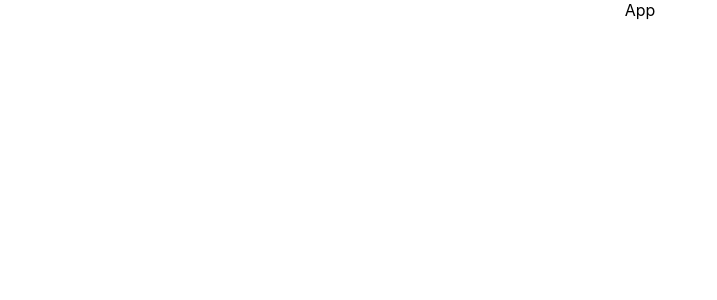
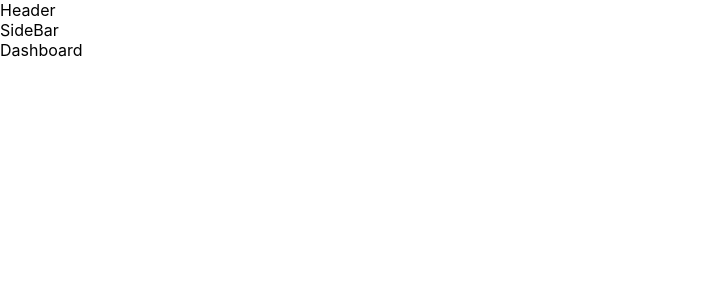
Before and after one commit to michelre/sportsee, a React (Create React App) app: page / in a window 1280 px wide. Shown: the top 300 px of the page, without its empty margins (0-717 px from the left). Built offline with nearby package versions, Linux system fonts and the light colour scheme.

Commit message:
Setup router/file structure

```diff
--- a/src/App.js
+++ b/src/App.js
@@ -1,11 +1,20 @@
-
+import { BrowserRouter as Router, Routes, Route } from 'react-router-dom';
 import './App.css';
+import Header from './components/Header';
+import SideBar from './components/SideBar';
+import Dashboard from './Dashboard';
 
 function App() {
   return (
-    <div className="App">
-      <div>App</div>
-    </div>
+    <Router>
+      <Header />
+      <main>
+        <SideBar />
+        <Routes >
+          <Route index element={<Dashboard />} />
+        </Routes>
+      </main>
+    </Router>
   );
 }
 
--- a/src/Dashboard.js
+++ b/src/Dashboard.js
@@ -0,0 +1,9 @@
+import React from 'react'
+
+const Dashboard = () => {
+  return (
+    <div>Dashboard</div>
+  )
+}
+
+export default Dashboard
--- /dev/null
+++ b/src/components/Header.js
@@ -0,0 +1,9 @@
+
+
+const Header = () => {
+  return (
+    <div>Header</div>
+  )
+}
+
+export default Header
--- /dev/null
+++ b/src/components/SideBar.js
@@ -0,0 +1,9 @@
+
+
+const SideBar = () => {
+  return (
+    <div>SideBar</div>
+  )
+}
+
+export default SideBar
```
Also changed, not shown: src/hooks/useUserData.js (added).
